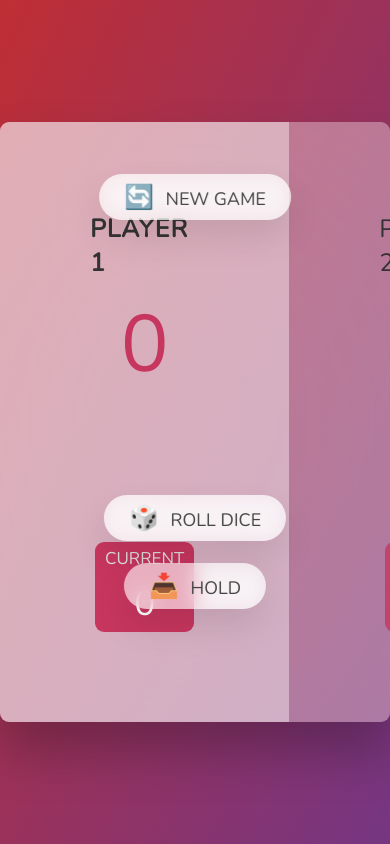
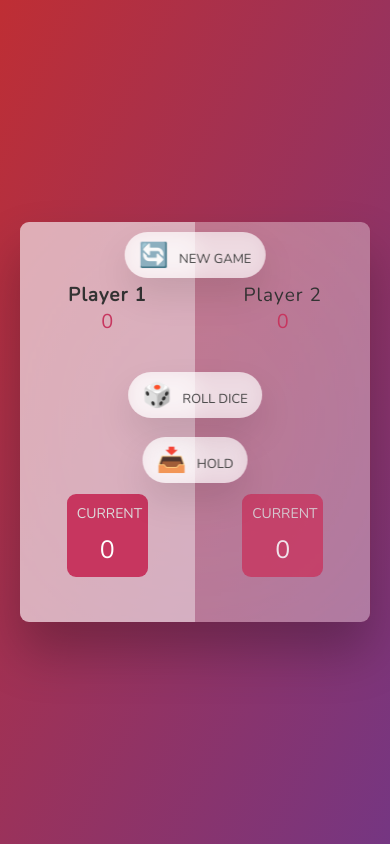
Before and after one commit to Oliive33/Pig-game, a plain HTML site: page index.html in a window 390 px wide. Drawn offline with nearby package versions, Linux system fonts and the light colour scheme.

Commit message:
modification du responsive

```diff
--- a/style.css
+++ b/style.css
@@ -171,27 +171,96 @@ main {
 }
 
 /* RESPONSIVE style */
-@media screen and (max-width: 768px) {
+@media screen and (max-width: 900px) {
+  main {
+    width: auto;
+    height: auto;
+  }
+
   .player h2 {
     padding: 0rem;
+    margin: 0;
     font-size: 2.5rem;
   }
   .name {
     word-spacing: 0px;
   }
+  .score {
+    font-size: 7rem;
+  }
   .current {
     padding: 0.5rem;
-    margin: 1rem 1rem 0;
-    width: 90%;
+    margin: 0;
+    width: 80%;
   }
   .btn--new {
-    top: 5.2rem;
+    top: 3rem;
   }
-
+  .dice {
+    top: 14.5rem;
+    height: 8rem;
+  }
   .btn--roll {
-    top: 37.3rem;
+    top: 27rem;
   }
   .btn--hold {
-    top: 44.1rem;
+    top: 33rem;
   }
 }
+@media screen and (max-width: 630px) {
+  main {
+    height: 40rem;
+  }
+  .player {
+    padding: 5.1rem;
+  }
+  .player h2 {
+    font-size: 2.5rem;
+    padding-top: 1.5rem;
+  }
+  .score {
+    font-size: 2rem;
+  }
+  .current {
+    padding: 1rem;
+    width: 84%;
+  }
+  .current-label {
+    font-size: 1.4rem;
+  }
+  .current-score {
+    font-size: 2.5rem;
+  }
+  .btn--new {
+    top: 1rem;
+  }
+  .dice {
+    top: 8rem;
+    height: 5.5rem;
+  }
+  .btn {
+    padding: 0.6rem 0.9rem;
+    font-size: 1.3rem;
+  }
+  .btn--roll {
+    top: 15rem;
+  }
+  .btn--hold {
+    top: 21.5rem;
+  }
+}
+@media screen and (max-width: 450px) {
+  .player {
+    padding: 4.5rem;
+  }
+  .player h2 {
+    text-transform: capitalize;
+    font-size: 1.9rem;
+  }
+  .current {
+    width: 95%;
+  }
+  .btn {
+    padding: 0.7rem 1.4rem;
+  }
+}
```
